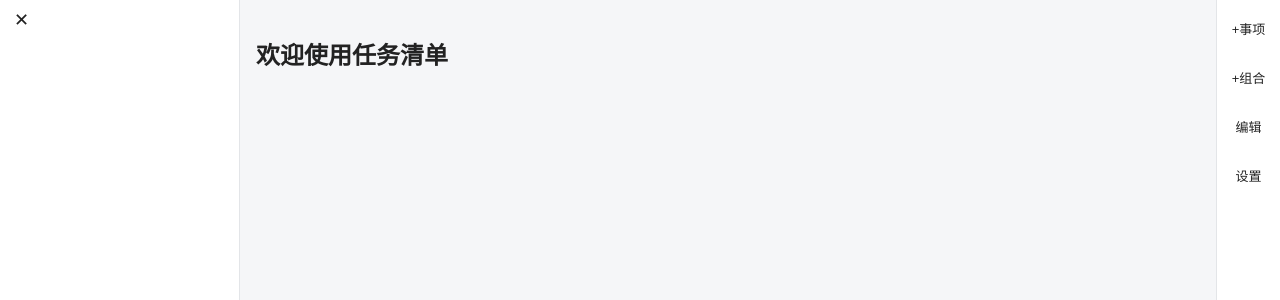
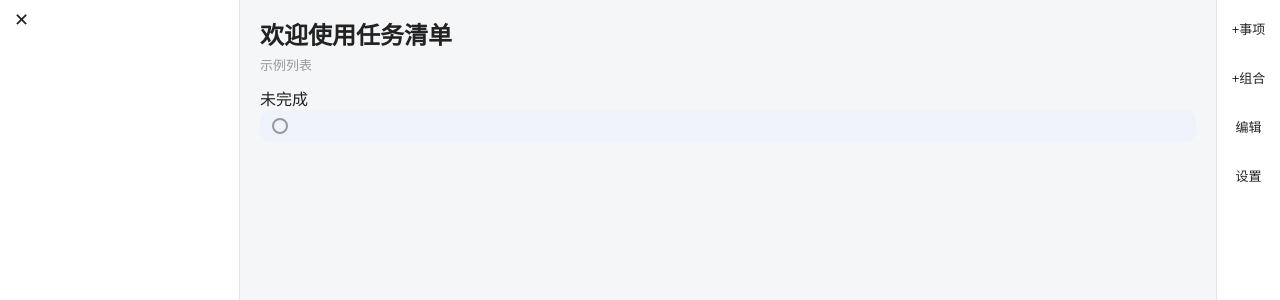
Before and after one commit to JackPeng-Coder/tasklist, a Vue app: page / in a window 1280 px wide. Both pictures are taken after a click on the button "+事项". Shown: the top 300 px of the page. Built offline with nearby package versions, Linux system fonts and the light colour scheme.

Commit message:
feat: recursive rendering with status grouping

```diff
--- /dev/null
+++ b/src/components/GroupRow.vue
@@ -0,0 +1,80 @@
+<template>
+  <div>
+    <div class="row" :class="statusClass" data-test="row" @click="toggle">
+      <span class="arrow" :class="{ open: group.expanded }" data-test="arrow">▸</span>
+      <span class="name">{{ group.name }}</span>
+      <span v-if="showDesc && group.description" class="desc"> · {{ group.description }}</span>
+      <span class="spacer" />
+      <span v-if="group.date" class="meta">{{ dateLabel }}</span>
+      <span class="meta">{{ doneCount }}/{{ totalCount }} 已完成</span>
+      <template v-if="ui.editMode">
+        <button class="mini-btn" @click.stop="$emit('edit', group.id)">编辑</button>
+        <button class="mini-btn" @click.stop="$emit('add-item', group.id)">+事项</button>
+        <button class="mini-btn" @click.stop="$emit('add-group', group.id)">+组合</button>
+        <button class="mini-btn danger" @click.stop="$emit('remove', group.id)">删除</button>
+      </template>
+    </div>
+    <div v-if="group.expanded" class="children">
+      <div class="indent-line" />
+      <TaskList :nodes="group.items" :depth="depth + 1" @edit="$emit('edit', $event)" @remove="$emit('remove', $event)" @add-item="$emit('add-item', $event)" @add-group="$emit('add-group', $event)" />
+    </div>
+  </div>
+</template>
+
+<script setup lang="ts">
+import { computed } from 'vue'
+import { useDataStore } from '../stores/data'
+import { useUiStore } from '../stores/ui'
+import { formatDateLabel } from '../logic/dates'
+import { groupStatus } from '../logic/status'
+import type { Group } from '../types'
+import TaskList from './TaskList.vue'
+
+const props = defineProps<{ group: Group; depth: number }>()
+const emit = defineEmits<{ (e: 'edit', id: string): void; (e: 'remove', id: string): void; (e: 'add-item', parentId: string): void; (e: 'add-group', parentId: string): void }>()
+const data = useDataStore()
+const ui = useUiStore()
+
+const statusClass = computed(() => {
+  const s = groupStatus(props.group, ui.now)
+  return s === 'overdue' ? 'overdue' : s === 'done' ? 'done' : 'pending'
+})
+const showDesc = computed(() => ui.settings.showDescription && !!props.group.description)
+const dateLabel = computed(() => {
+  if (!props.group.date) return ''
+  const label = formatDateLabel(props.group.date, new Date(ui.now))
+  return label + (props.group.time ? ` ${props.group.time}` : '')
+})
+
+function countRecursive(nodes: any[]): { done: number; total: number } {
+  let done = 0, total = 0
+  for (const n of nodes) {
+    if (Array.isArray(n.items)) { const r = countRecursive(n.items); done += r.done; total += r.total }
+    else { total += 1; if (n.done) done += 1 }
+  }
+  return { done, total }
+}
+const { done: doneCount, total: totalCount } = countRecursive(props.group.items)
+
+function toggle() {
+  data.updateNode(props.group.id, { expanded: !props.group.expanded } as any)
+  ui.setGroupExpanded(props.group.id, !props.group.expanded)
+}
+</script>
+
+<style scoped>
+.row { display: flex; align-items: center; gap: 8px; padding: 8px 12px; border-radius: 10px; background: var(--color-surface); margin-bottom: 6px; cursor: pointer; border: 1px solid var(--color-border); }
+.overdue { background: color-mix(in srgb, var(--color-overdue-deep) 15%, var(--color-surface)); }
+.pending { background: color-mix(in srgb, var(--color-pending-deep) 12%, var(--color-surface)); }
+.done { background: color-mix(in srgb, var(--color-done-deep) 12%, var(--color-surface)); }
+.arrow { display: inline-block; width: 16px; transition: transform .15s; color: var(--color-muted); }
+.arrow.open { transform: rotate(90deg); }
+.name { font-weight: 600; }
+.desc { color: var(--color-muted); font-size: 13px; overflow: hidden; text-overflow: ellipsis; white-space: nowrap; }
+.spacer { flex: 1; }
+.meta { color: var(--color-muted); font-size: 12px; }
+.mini-btn { background: none; border: none; color: var(--color-muted); cursor: pointer; font-size: 12px; }
+.mini-btn.danger:hover { color: var(--color-overdue); }
+.children { position: relative; margin-left: 18px; padding-left: 14px; }
+.indent-line { position: absolute; left: 0; top: 0; bottom: 0; width: 2px; background: var(--color-border); }
+</style>
--- a/src/components/MainArea.vue
+++ b/src/components/MainArea.vue
@@ -1,14 +1,33 @@
 <template>
   <main class="main-area" data-test="main-area">
-    <h2>{{ data.currentList?.name ?? '' }}</h2>
+    <template v-if="data.currentList">
+      <h2 class="list-title">{{ data.currentList.name }}</h2>
+      <p v-if="data.currentList.description" class="list-desc">{{ data.currentList.description }}</p>
+      <TaskList :nodes="data.currentList.items" :depth="0" @add-item="onAddItem" @add-group="onAddGroup" />
+    </template>
+    <div v-else class="empty-tip">暂无列表</div>
   </main>
 </template>
 
 <script setup lang="ts">
 import { useDataStore } from '../stores/data'
+import { createGroup, createItem } from '../types'
+import TaskList from './TaskList.vue'
+
 const data = useDataStore()
+
+function onAddItem(parentId: string | null) {
+  if (!data.currentList) return
+  data.addNode(parentId, createItem(''))
+}
+function onAddGroup(parentId: string | null) {
+  if (!data.currentList) return
+  data.addNode(parentId, createGroup(''))
+}
 </script>
 
 <style scoped>
-.main-area { flex: 1; overflow-y: auto; padding: 16px; }
+.main-area { flex: 1; overflow-y: auto; padding: 16px 20px; }
+.list-title { margin: 0 0 4px; }
+.list-desc { margin: 0 0 12px; color: var(--color-muted); font-size: 13px; }
 </style>
--- /dev/null
+++ b/src/components/NodeRow.vue
@@ -0,0 +1,12 @@
+<template>
+  <TaskRow v-if="isGroup(node) === false" :item="node as Item" :depth="depth" />
+  <GroupRow v-else :group="node as Group" :depth="depth" />
+</template>
+
+<script setup lang="ts">
+import { isGroup } from '../logic/status'
+import type { Group, Item, TreeNode } from '../types'
+import TaskRow from './TaskRow.vue'
+import GroupRow from './GroupRow.vue'
+defineProps<{ node: TreeNode; depth: number }>()
+</script>
--- /dev/null
+++ b/src/components/TaskList.vue
@@ -0,0 +1,30 @@
+<template>
+  <div class="task-list" :style="{ '--depth': depth }">
+    <template v-if="grouped.overdue.length">
+      <div class="group-head overdue" data-test="group-head-overdue">已逾期 <span class="rule" /></div>
+      <NodeRow v-for="n in grouped.overdue" :key="n.id" :node="n" :depth="depth" />
+    </template>
+    <template v-if="grouped.pending.length">
+      <div class="group-head pending">未完成 <span class="rule" /></div>
+      <NodeRow v-for="n in grouped.pending" :key="n.id" :node="n" :depth="depth" />
+    </template>
+    <template v-if="grouped.done.length">
+      <div class="group-head done">已完成 <span class="rule" /></div>
+      <NodeRow v-for="n in grouped.done" :key="n.id" :node="n" :depth="depth" />
+    </template>
+    <div v-if="isEmpty" class="empty-tip" data-test="empty-tip">暂无事项</div>
+  </div>
+</template>
+
+<script setup lang="ts">
+import { computed } from 'vue'
+import { useUiStore } from '../stores/ui'
+import { groupedNodes } from '../logic/sort'
+import type { TreeNode } from '../types'
+import NodeRow from './NodeRow.vue'
+
+const props = defineProps<{ nodes: TreeNode[]; depth: number }>()
+const ui = useUiStore()
+const grouped = computed(() => groupedNodes(props.nodes, ui.now))
+const isEmpty = computed(() => props.nodes.length === 0)
+</script>
--- /dev/null
+++ b/src/components/TaskRow.vue
@@ -0,0 +1,56 @@
+<template>
+  <div class="row" :class="statusClass" data-test="row" @click="data.toggleDone(item.id)">
+    <span class="dot" :class="{ done: item.done }" data-test="dot" />
+    <span class="name">{{ item.name }}</span>
+    <span v-if="showDesc && item.description" class="desc"> · {{ item.description }}</span>
+    <span class="spacer" />
+    <span v-if="item.date" class="meta">{{ dateLabel }}</span>
+    <template v-if="ui.editMode">
+      <button class="mini-btn" @click.stop="$emit('edit', item.id)">编辑</button>
+      <button class="mini-btn danger" @click.stop="$emit('remove', item.id)">删除</button>
+    </template>
+  </div>
+</template>
+
+<script setup lang="ts">
+import { computed } from 'vue'
+import { useDataStore } from '../stores/data'
+import { useUiStore } from '../stores/ui'
+import { formatDateLabel } from '../logic/dates'
+import { itemTimestamp, nodeStatus } from '../logic/status'
+import type { Item } from '../types'
+
+const props = defineProps<{ item: Item; depth: number }>()
+const emit = defineEmits<{ (e: 'edit', id: string): void; (e: 'remove', id: string): void }>()
+const data = useDataStore()
+const ui = useUiStore()
+
+const statusClass = computed(() => {
+  const s = nodeStatus(props.item, ui.now)
+  return s === 'overdue' ? 'overdue' : s === 'done' ? 'done' : 'pending'
+})
+const showDesc = computed(() => ui.settings.showDescription && !!props.item.description)
+const dateLabel = computed(() => {
+  if (!props.item.date) return ''
+  const label = formatDateLabel(props.item.date, new Date(ui.now))
+  const t = props.item.time ?? ''
+  return label === 'yesterday' || label === 'today' || label === 'tomorrow' || label === 'dayAfterTomorrow'
+    ? label + (t ? ` ${t}` : '')
+    : label + (t ? ` ${t}` : '')
+})
+</script>
+
+<style scoped>
+.row { display: flex; align-items: center; gap: 8px; padding: 8px 12px; border-radius: 10px; background: var(--color-surface); margin-bottom: 6px; cursor: pointer; }
+.overdue { background: color-mix(in srgb, var(--color-overdue) 12%, var(--color-surface)); }
+.pending { background: color-mix(in srgb, var(--color-pending) 8%, var(--color-surface)); }
+.done { background: color-mix(in srgb, var(--color-done) 8%, var(--color-surface)); }
+.dot { width: 16px; height: 16px; border-radius: 50%; border: 2px solid var(--color-muted); flex-shrink: 0; }
+.dot.done { border-color: var(--color-done); background: var(--color-done); }
+.name { font-size: 15px; }
+.desc { color: var(--color-muted); font-size: 13px; overflow: hidden; text-overflow: ellipsis; white-space: nowrap; }
+.spacer { flex: 1; }
+.meta { color: var(--color-muted); font-size: 12px; }
+.mini-btn { background: none; border: none; color: var(--color-muted); cursor: pointer; font-size: 12px; }
+.mini-btn.danger:hover { color: var(--color-overdue); }
+</style>
```
Also changed, not shown: 1 other file (tests, documents, lock files or other folders).
